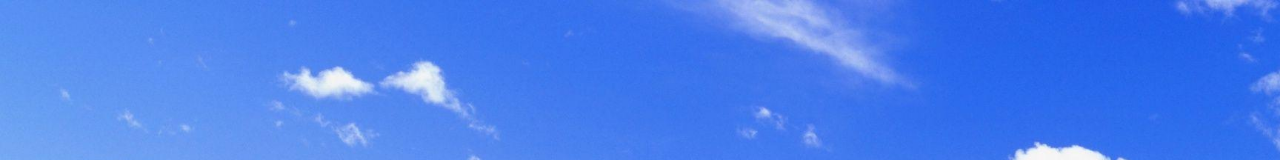
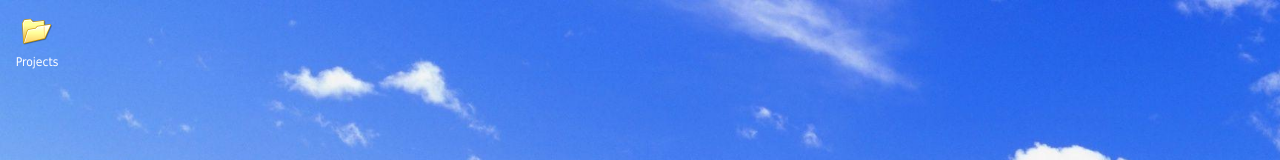
Before and after one commit to basilelkhalifa/Portfolio, a React (Create React App) app: page / in a window 1280 px wide. Shown: the top 160 px of the page. Built offline with nearby package versions, Linux system fonts and the light colour scheme.

Commit message:
added folder

```diff
--- a/src/components/Desktop/Desktop.js
+++ b/src/components/Desktop/Desktop.js
@@ -2,11 +2,13 @@ import React from "react";
 import { Box } from "@mui/material";
 import useStyles from "./style";
 import TaskbarContainer from "../Taskbar/TaskbarContainer";
+import FolderContainer from "../Folder/FolderContainer";
 
 export default function Desktop() {
   const classes = useStyles();
   return (
     <Box className={classes.mainContainer}>
+      <FolderContainer title="Projects" />
       <Box className={classes.taskbarContainer}>
         <TaskbarContainer />
       </Box>
--- /dev/null
+++ b/src/components/Folder/Folder.js
@@ -0,0 +1,18 @@
+import React from "react";
+import { Box } from "@mui/material";
+import useStyles from "./style";
+import SystemIconContainer from "../SystemIcon/SystemIconContainer";
+import folderIcon from "../../assets/icons/folder.png";
+
+export default function Folder({ title }) {
+  const classes = useStyles();
+  return (
+    <Box className={classes.mainContainer}>
+      <SystemIconContainer
+        icon={folderIcon}
+        title={title}
+        alt={title + " folder"}
+      />
+    </Box>
+  );
+}
--- /dev/null
+++ b/src/components/Folder/FolderContainer.js
@@ -0,0 +1,11 @@
+import React from "react";
+import { Box } from "@mui/material";
+import Folder from "./Folder";
+
+export default function FolderContainer({ title }) {
+  return (
+    <Box>
+      <Folder title={title} />
+    </Box>
+  );
+}
--- /dev/null
+++ b/src/components/Folder/style.js
@@ -0,0 +1,8 @@
+import { makeStyles } from "@mui/styles";
+import wallpaper from "../../assets/wallpaper.jpg";
+
+const useStyles = makeStyles({
+  mainContainer: {},
+});
+
+export default useStyles;
```
Also changed, not shown: src/components/File/File.js (added), src/components/File/FileContainer.js (added), src/components/File/style.js (added).
